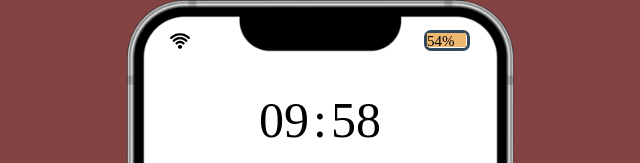
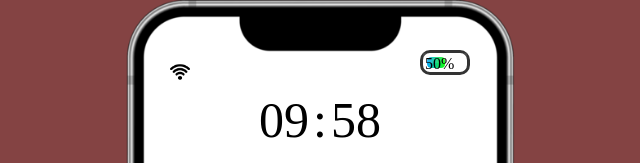
Before and after one commit to salmonbek/phone-project, a plain HTML site: page index.html in a window 1280 px wide. Shown: the top 163 px of the page, without its empty margins (320-960 px from the left). Drawn offline with Linux system fonts and the light colour scheme.

Commit message:
dsdasdasdsamlonbek

```diff
--- a/css/style.css
+++ b/css/style.css
@@ -45,7 +45,7 @@ a {
 
 .flex2 {
   position: absolute;
-  top: 630px;
+  top: 600px;
   display: flex;
   gap: 20px;
   padding: 3px 3px;
@@ -95,44 +95,73 @@ a {
   position: relative;
 }
 
-#battary {
-  box-sizing: content-box;
-  height: 15px;
-  width: 40px;
-  border: 0.2em solid rgb(47, 72, 91);
-  border-radius: 7px;
+.box {
+  animation: scale 5s ease-in-out infinite;
+}
+@keyframes scale {
+  0% {
+    transform: scale(1);
+  }
+  50% {
+    transform: scale(1.1);
+  }
 }
 
-#battary:before {
-  position: absolute;
-  content: "";
-  height: 3em;
-  width: 1.1em;
-  background-color: rgb(47, 72, 91);
-  margin: auto;
-  top: 0;
-  bottom: 0;
-  right: -1.1em;
-  border-radius: 0 0.3em 0.3em 0;
-}
-#charge {
-  position: absolute;
-  height: 0.9em;
-  width: 2.45em;
-  background-color: rgb(238, 184, 113);
+.battareyShape {
+  position: relative;
+  width: 50px;
+  height: 25px;
+  margin: 20px 0;
+  border: 3px solid #333;
+  border-radius: 10px;
 }
 
-#charge-level {
-  font-size: 15px;
+.percent {
+  position: relative;
+  top: -40px;
+  left: 5px;
 }
-.avtive {
-  animation: charge-animation 3s infinite linear;
+
+/* .battareyShape::before {
+  content: "";
+  position: absolute;
+  top: 50%;
+
+  right: -12px;
+  transform: translateY((-50%));
+  width: 7px;
+  height: 10px;
+  background-color: #333;
+  border-top-right-radius: 4px;
+  border-bottom-right-radius: 4px;
+} */
+
+.battareyShape::after {
+  content: "";
+  position: absolute;
+  top: 0;
+  left: 0;
+  width: 100%;
+  height: 50%;
+  background: rgba(255, 255, 255, 0.1);
 }
-@keyframes charge-animation {
-  0% {
-    width: 0;
-  }
-  100% {
-    width: 16.25em;
-  }
+
+.level {
+  position: absolute;
+  top: 4px;
+  left: 4px;
+  right: 4px;
+  bottom: 4px;
+  border-radius: 4px;
+  overflow: hidden;
 }
+
+.percentage {
+  position: absolute;
+  top: 0;
+  left: 0;
+  height: 100%;
+  width: 50%;
+  border-radius: 4px;
+  background: linear-gradient(90deg, #08a8ff, #10ff08);
+}
--- a/index.html
+++ b/index.html
@@ -4,6 +4,7 @@
 <head>
     <meta charset="UTF-8">
     <meta name="viewport" content="width=device-width, initial-scale=1.0">
+    <!-- <meta http-equiv="refresh" content="100"> -->
     <title>Phone with js</title>
     <link rel="stylesheet" href="css/style.css">
 </head>
@@ -13,11 +14,19 @@
         <div class="flex1">
             <img class="img1" src="images/wi-fi.png" alt="wi-fi-img">
             <!-- <img class="img1" src="images/battary.png" alt="battary-img"> -->
-            <div id="battary">
-                <div id="charge">
-                    <div id="charge-level">54%</div>
+            <section class="sec">
+                <div class="box">
+                    <div class="content">
+                        <h3 class="battarey"></h3>
+                        <div class="battareyShape">
+                            <div class="level">
+                                <div class="percentage"></div>
+                            </div>
+                        </div>
+                        <div class="percent">50%</div>
+                    </div>
                 </div>
-            </div>
+            </section>
 
         </div>
         <div class="container clock1">
--- a/js/index.js
+++ b/js/index.js
@@ -10,4 +10,9 @@ setInterval(() => {
     (currentTime.getMinutes() < 10 ? "0" : "") + currentTime.getMinutes();
 }, 1000);
 
-//
+let percentage = document.querySelector(".percentage");
+let percent = document.querySelector(".percent");
+navigator.getBattery().then(function (battery) {
+  percentage.style.width = battery.level * 100 + "%";
+  percent.innerHTML = battery.level * 100 + "%";
+});
```
